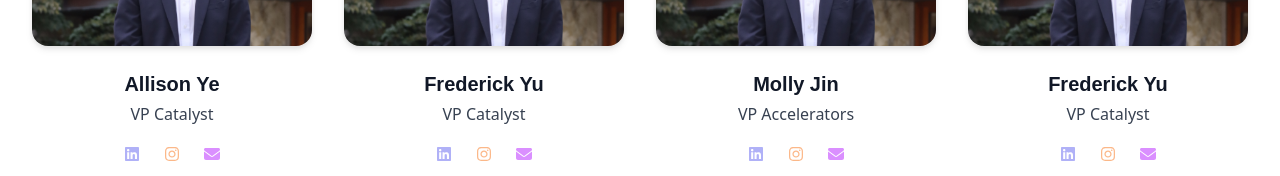
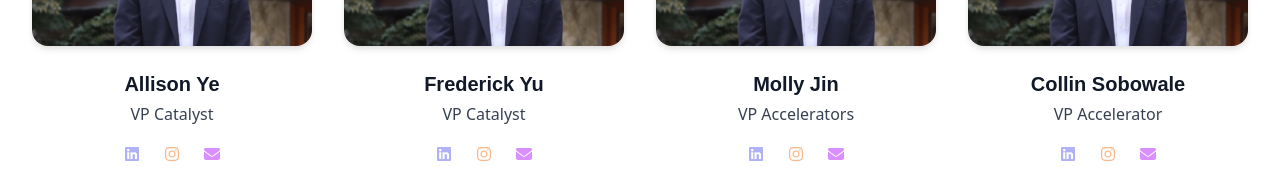
Before and after one commit to ynissar/westernentrepreneurship, a React (Create React App) app: page /team in a window 1280 px wide. Shown: the part 2062-2238 px from the top of the page. Built offline with nearby package versions, Linux system fonts and the light colour scheme.

Commit message:
Team Name Update

```diff
--- a/src/pages/Team/teamData.js
+++ b/src/pages/Team/teamData.js
@@ -155,8 +155,8 @@ const executives = [
     calendly: "",
   },
   {
-    name: "Frederick Yu",
-    position: "VP Catalyst",
+    name: "Collin Sobowale",
+    position: "VP Accelerator",
     linkedin: "https://www.linkedin.com/in/collinsbwle/",
     instagram: "https://www.instagram.com/collin.sbwl/",
     email: "csobowal@uwo.ca",
```
